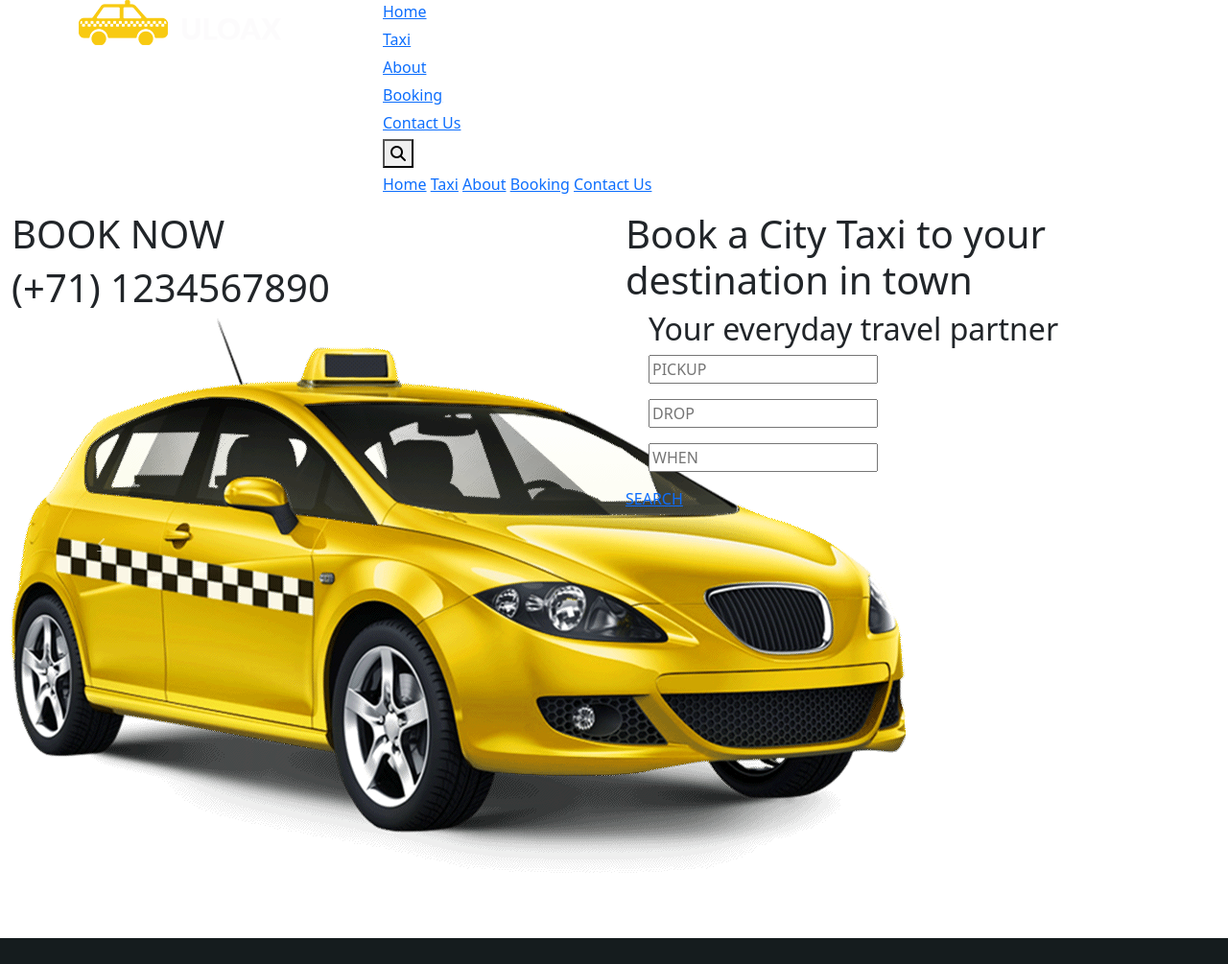
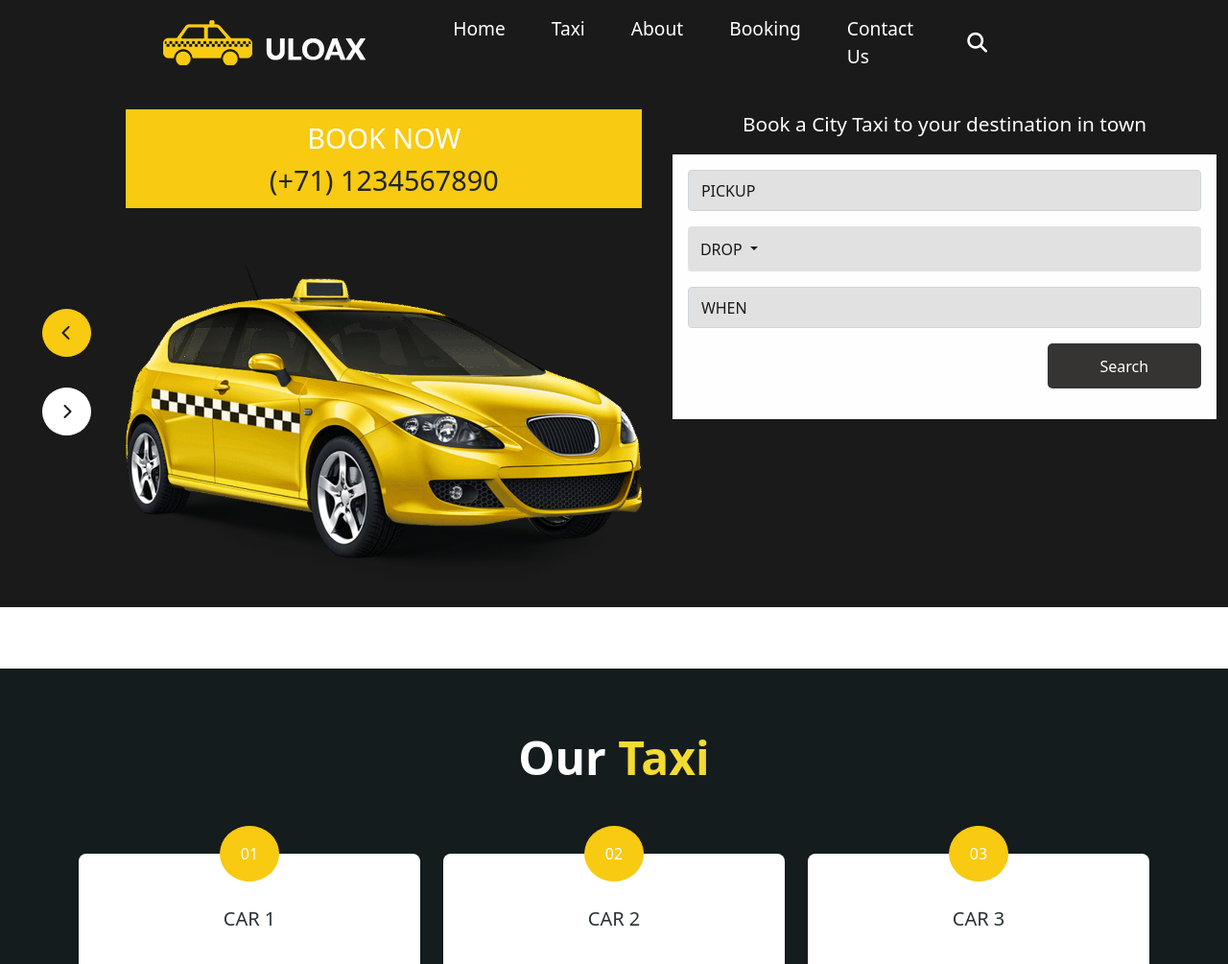
Before and after one commit to nvngon26400/n-n-n-, a plain HTML site: page index.html in a window 1280 px wide. Shown: the top 1005 px of the page at 96% size. Drawn offline with nearby package versions, Linux system fonts and the light colour scheme.

Commit message:
update header

```diff
--- a/index.html
+++ b/index.html
@@ -15,7 +15,7 @@
         ></script>
 
         <!-- RESET CSS -->
-        <link rel="stylesheet" href="./css/reset.css">
+        <link rel="stylesheet" href="./css/reset.css" />
 
         <!--STYLE CSS -->
         <link rel="stylesheet" href="./css/style.css" />
@@ -32,90 +32,91 @@
 
     <body>
         <!-- HEADER -->
-        <div class="header__container">
+        <header id="header">
             <div class="container">
-                <div class="row">
-                    <div class="col-sm-6 col-lg-3">
-                        <div class="logo"><a href="index.html"><img src="images/logo.png"></a></div>
-                    </div>
-                    <div class="col-sm-6 col-lg-9">
-                        <div class="list__menu">
-                            <ul>
-                                <li><a href="index.html">Home</a></li>
-                                <li><a href="#taxi">Taxi</a></li>
-                                <li><a href="#about">About</a></li>
-                                <li><a href="#booking">Booking</a></li>
-                                <li><a href="#contact">Contact Us</a></li>
-                                <li><button class="search"><i
-                                            class="fas fa-search"></i></button></li>
-                                <div id="myNav" class="overlay">
-                                    <div class="overlay--content">
-                                        <a href="index.html">Home</a>
-                                        <a href="#taxis">Taxi</a>
-                                        <a href="#about">About</a>
-                                        <a href="#booking">Booking</a>
-                                        <a href="#contact">Contact Us</a>
-                                    </div>
-                                </div>
-                        </div>
+                <nav class="navbar navbar-expand-md">
+                    <a class="navbar-brand" href="#">
+                        <img src="./images/logo.png" alt="logo" />
+                    </a>
+
+                    <button
+                        class="navbar-toggler header__navbar"
+                        type="button"
+                        data-toggle="collapse"
+                        data-target="#header__navbar"
+                        aria-controls="navbarSupportedContent"
+                        aria-expanded="false"
+                        aria-label="Toggle navigation"
+                    >
+                        <span class="navbar-toggler-icon">
+                            <i class="fa fa-bars"></i>
+                        </span>
+                    </button>
+
+                    <div class="collapse navbar-collapse" id="header__navbar">
+                        <ul class="navbar-nav">
+                            <li class="nav-item active">
+                                <a class="nav-link" href="#">Home</a>
+                            </li>
+                            <li class="nav-item">
+                                <a class="nav-link" href="#">Taxi</a>
+                            </li>
+                            <li class="nav-item">
+                                <a class="nav-link" href="#">About</a>
+                            </li>
+                            <li class="nav-item">
+                                <a class="nav-link" href="#">Booking</a>
+                            </li>
+                            <li class="nav-item">
+                                <a class="nav-link" href="#">Contact Us</a>
                             </li>
                         </ul>
                     </div>
+
+                    <i class="fa fa-search navbar__search"></i>
+                </nav>
             </div>
+            <div class="container-fluid header__content">
+                <div class="header__slider">
+                    <i class="fas fa-chevron-left"></i>
+                    <i class="fas fa-chevron-right"></i>
                 </div>
+                <div class="header__book">
+                    <div class="book__content">
+                        <button>BOOK NOW</button>
+                        <p>(+71) 1234567890</p>
                     </div>
-        <div class = "clear"></div>
-        <div class="phone__book">
-            <div class="container-fluid">
-                <div id="main__slider" class="carousel slide" data-ride="carousel">
-                    <div class="carousel-inner">
-                        <div class="carousel-item active">
-                            <div class="row">
-                                <div class="col-md-6">
-                                    <div class="book__now">
-                                        <h1 class="book__text">BOOK NOW</h1>
-                                        <h1 class="call__text">(+71) 1234567890</h1>
+                    <img class="img-fluid" src="./images/img-1.png" alt="car" />
                 </div>
-                                    <div class="image__1 img-container"><img src="images/img-1.png"></div>
+                <div class="header__contact">
+                    <p>Book a City Taxi to your destination in town</p>
+                    <form action="" class="header__form">
+                        <div class="form__content">
+                            <input type="text" class="form-control" placeholder="PICKUP" />
+                            <button
+                                class="btn btn-secondary dropdown-toggle"
+                                type="button"
+                                id="dropdownMenuButton"
+                                data-toggle="dropdown"
+                                aria-haspopup="true"
+                                aria-expanded="false"
+                            >
+                                DROP
+                            </button>
+                            <div class="dropdown-menu" aria-labelledby="dropdownMenuButton">
+                                <a class="dropdown-item" href="#">Action</a>
+                                <a class="dropdown-item" href="#">Another action</a>
+                                <a class="dropdown-item" href="#">Something else here</a>
                             </div>
-                                <div class="col-md-6">
-                                    <h1 class="booking__text">Book a City Taxi to your destination in town</h1>
-                                    <div class="contact__bg">
-                                        <div class="input__main">
-                                            <div class="container">
-                                                <h2 class="text__form">Your everyday travel partner</h2>
-                                                <form action="">
-                                                    <div class="form-group">
-                                                        <input type="text" class="email--bt" placeholder="PICKUP"
-                                                            name="Name">
+                            <input type="text" class="form-control" placeholder="WHEN" />
+                            <div class="form__search">
+                                <button>Search</button>
                             </div>
-                                                    <div class="form-group">
-                                                        <input type="text" class="email--bt" placeholder="DROP" name="Email">
-                                                    </div>
-                                                    <div class="form-group">
-                                                        <input type="text" class="email--bt" placeholder="WHEN" name="Email">
                         </div>
                     </form>
                 </div>
             </div>
-                                        <div class="send__button"><a href="#">SEARCH</a></div>
-                                    </div>
-                                </div>
-                            </div>
-                        </div>
-                    </div>
-                    <a class="carousel-control-prev" href="#main_slider" role="button" data-slide="">
-                        <i class="fa fa-angle-left"></i></a>
-                    </a>
-                    <a class="carousel-control-next" href="#main_slider" role="button" data-slide="">
-                        <i class="fa fa-angle-right"></i>
-                    </a>
-                    </a>
-                </div>
-
-            </div>
-        </div>
-        <div class = "clear"></div>
+        </header>
         <!-- TAXI -->
         <section id="taxi">
             <div class="container taxi">
@@ -239,19 +240,21 @@
 
         <!-- INFORMATION -->
         <section class="information">
-            <a href="#tyui" class="information__title">DOWNLOAD<p>OUR APP TODAY</p></a>
+            <a href="#tyui" class="information__title"
+                >DOWNLOAD
+                <p>OUR APP TODAY</p></a
+            >
             <div class="information__phone"></div>
         </section>
         <!-- CONTACT US -->
         <footer id="contact" class="bg-dark text-center text-white text-lg-start">
             <div class="container p-5">
-
                 <div class="row">
                     <div class="footer__address col-lg-3">
                         <h5 class="text-capitalize">Address</h5>
                         <p class="text-justify">
-                                It is a long established face that a reader will be distracted by the readable content
-                                of a page when looking at its layout. The point of using Lorem Ipsum is that it has a
+                            It is a long established face that a reader will be distracted by the readable content of a
+                            page when looking at its layout. The point of using Lorem Ipsum is that it has a
                             more-or-less normal distribution of letters,
                         </p>
                     </div>
@@ -323,7 +326,6 @@
                         </form>
                     </div>
                 </div>
-
             </div>
 
             <!-- Copyright -->
```
Lines whose indentation alone changed are shown as unchanged.
